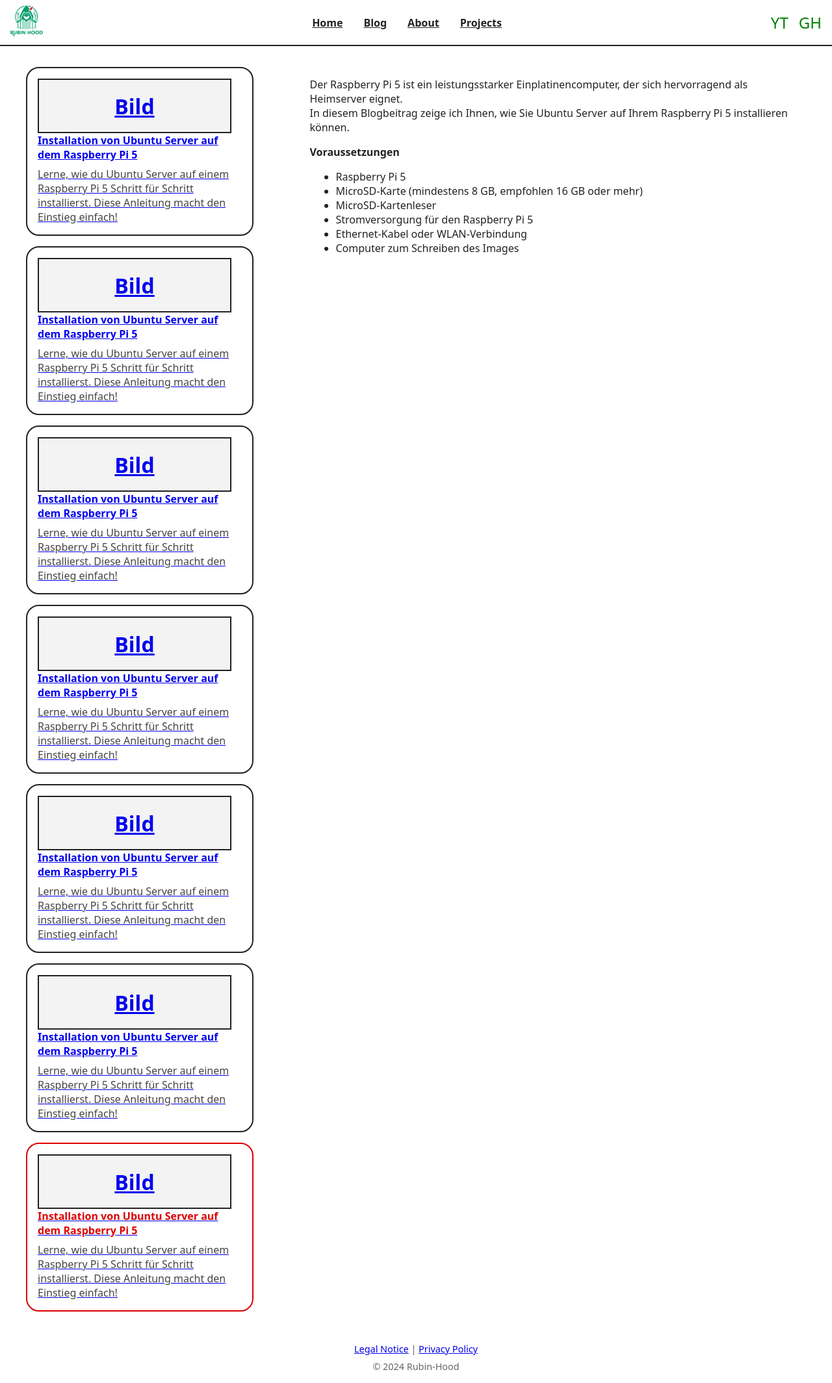
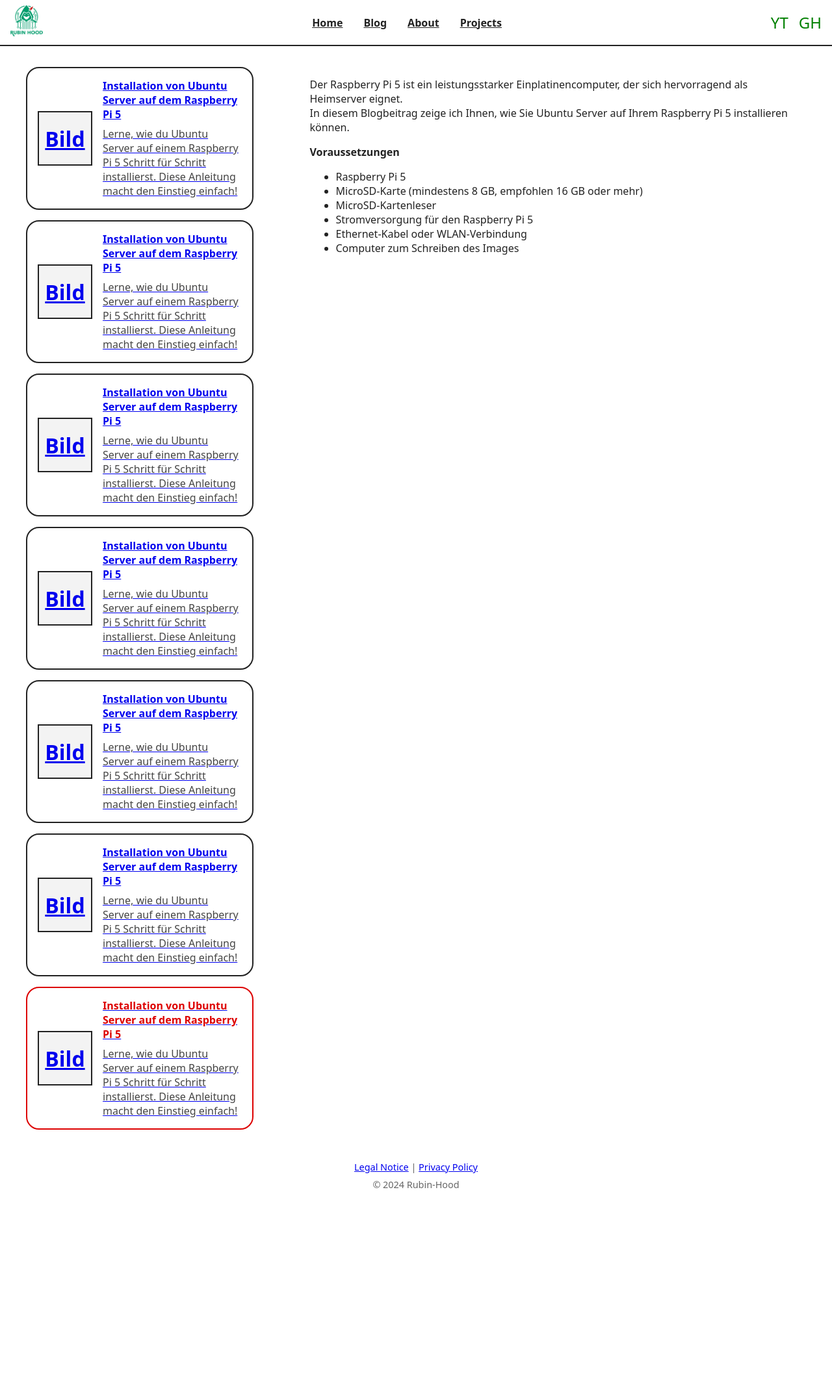
Before and after one commit to rubin-hood/rubinhood-blog, a Jekyll site: the page built from _posts/2024-06-01-beispiel.md, in a window 1280 px wide. Shown: the whole page at 65% size. Built offline with Jekyll 4.4.1, drawn with Linux system fonts in a browser that asks for light colours; after the commit the page ends 1849 px from its top, so only the background shows below that.

Commit message:
Update post.html

```diff
--- a/_layouts/post.html
+++ b/_layouts/post.html
@@ -6,15 +6,19 @@
   <aside class="blog-sidebar">
     <div class="blog-list">
       {% for post in site.posts %}
-        <div class="blog-card{% if post.url == page.url %} active{% endif %}">
-          <a href="{{ post.url | relative_url }}">
-            <div class="card-img">Bild</div>
-            <div class="card-content">
-              <div class="card-title">{% if post.url == page.url %}<strong>{{ post.title }}</strong>{% else %}{{ post.title }}{% endif %}</div>
-              <div class="card-desc">{{ post.excerpt }}</div>
+        <a class="blog-card{% if post.url == page.url %} active{% endif %}" href="{{ post.url | relative_url }}">
+          <div class="card-img">Bild</div>
+          <div class="card-content">
+            <div class="card-title">
+              {% if post.url == page.url %}
+                <strong>{{ post.title }}</strong>
+              {% else %}
+                {{ post.title }}
+              {% endif %}
             </div>
-          </a>
-        </div>
+            <div class="card-desc">{{ post.excerpt }}</div>
+          </div>
+        </a>
       {% endfor %}
     </div>
   </aside>
```
